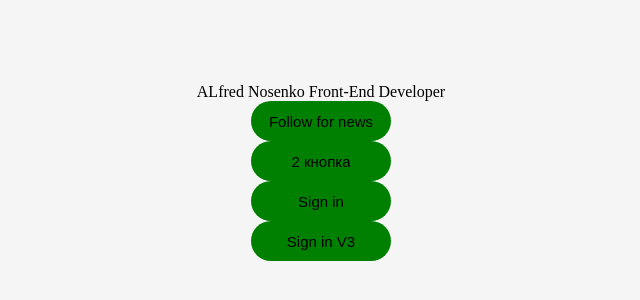
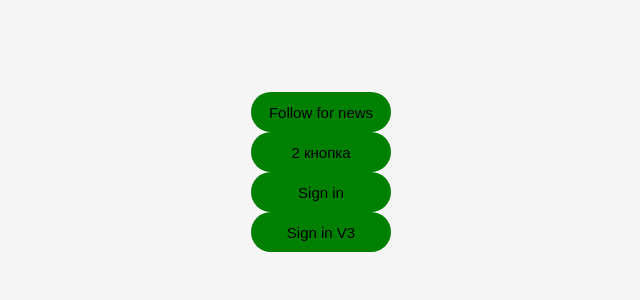
Before and after one commit to hype122/curserwork, a plain HTML site: page index.html in a window 1280 px wide. Shown: the part 228-528 px from the top of the page, without its empty margins (319-959 px from the left). Drawn offline with Linux system fonts and the light colour scheme.

Commit message:
Delete info

```diff
--- a/index.html
+++ b/index.html
@@ -9,7 +9,7 @@
 </head>
 <body>
     <div class="wrap">
-        ALfred Nosenko Front-End Developer
+
         <button>Follow for news</button>
         <button >2 кнопка</button>
         <button>Sign in</button>
```
